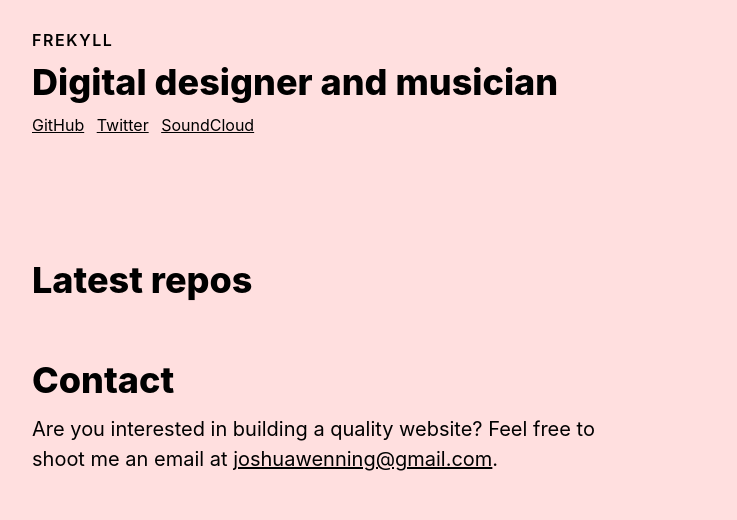
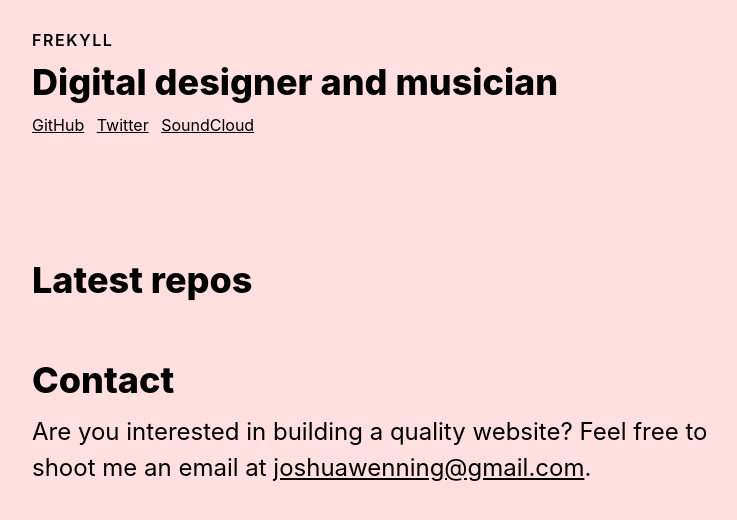
Before and after one commit to frekyll/frekyll, a Jekyll site: the page built from index.html, in a window 1280 px wide. Shown: the top 520 px of the page, without its empty margins (0-737 px from the left). Built offline with Jekyll 4.4.1, drawn with Linux system fonts in a browser that asks for light colours.

Commit message:
Bump contact decription font size

```diff
--- a/index.html
+++ b/index.html
@@ -22,6 +22,6 @@ layout: default
 
   <footer>
     <h3 class="f2 fw8 lh-solid mb3 mt0">Contact</h3>
-    <p class="f4 lh-copy mb2 measure mt0">Are you interested in building a quality website? Feel free to shoot me an email at <a class="black" href="mailto:{{ site.email }}">{{ site.email }}</a>.</p>
+    <p class="f3-l f4 lh-copy mb2 measure mt0">Are you interested in building a quality website? Feel free to shoot me an email at <a class="black" href="mailto:{{ site.email }}">{{ site.email }}</a>.</p>
   </footer>
 </div>
```
